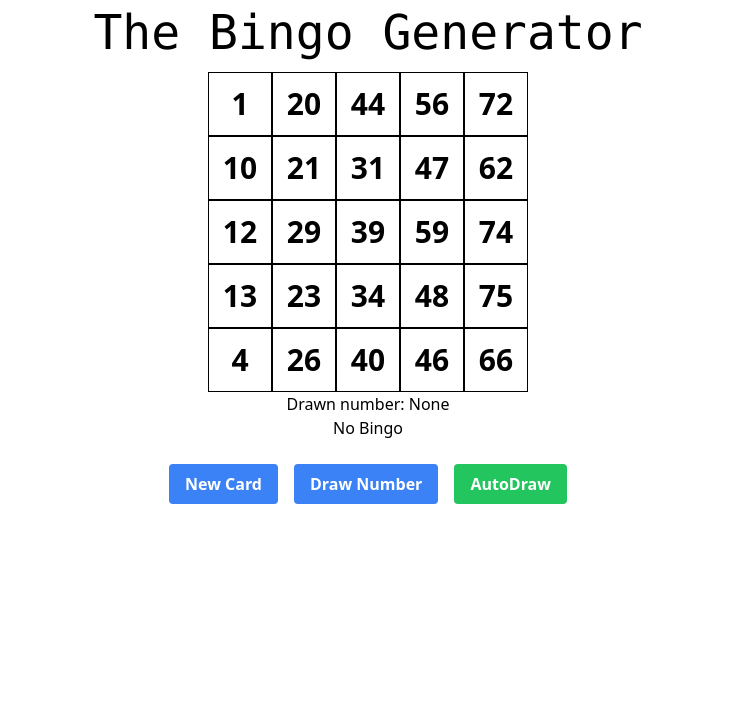
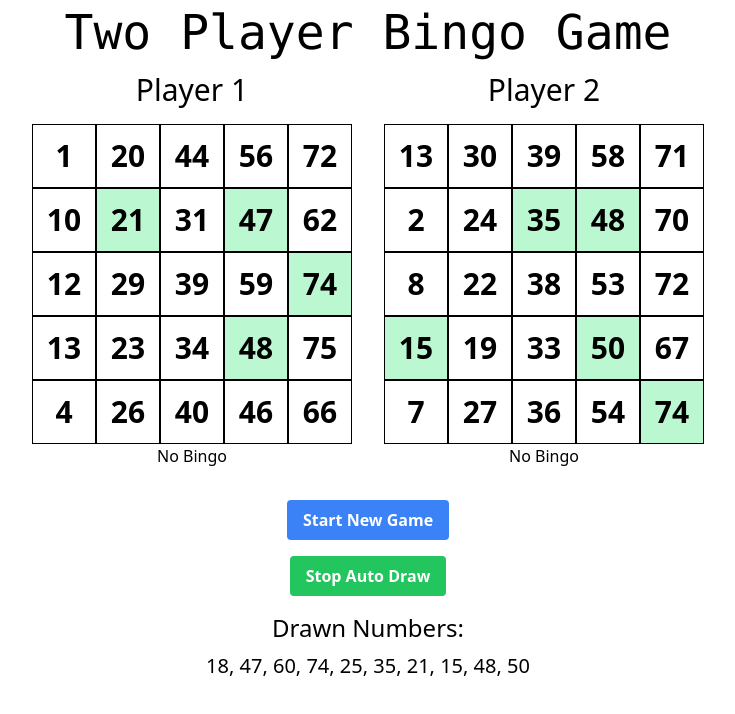
Before and after one commit to berndhobbie/bingoSvelte, a Svelte app: page / in a window 1280 px wide. Shown: the top 714 px of the page, without its empty margins (272-1007 px from the left). Built offline with nearby package versions, Linux system fonts and the light colour scheme.

Commit message:
made a two player game from it

```diff
--- a/src/App.svelte
+++ b/src/App.svelte
@@ -2,29 +2,41 @@
   import "./app.css";
   import NumberGrid from "./components/NumberGrid.svelte";
   import { BingoCard } from "./lib/bingoCard";
+  import type { BingoLine } from "./lib/bingoCard";
   import { onMount } from "svelte";
   import { drawnNumbers } from "./lib/store";
-  import { fly } from "svelte/transition";
 
-  let cardNumbers: number[][] = [];
+  let cardNumbers1: number[][] = [];
+  let cardNumbers2: number[][] = [];
+  let bingoLines1: BingoLine[] = [];
+  let bingoLines2: BingoLine[] = [];
   let drawnNumber: number;
-  let bingoCard: BingoCard;
-  let isBingo = false;
+  let bingoCard1: BingoCard;
+  let bingoCard2: BingoCard;
+  let isBingo1 = false;
+  let isBingo2 = false;
   let autoDrawInterval: ReturnType<typeof setInterval> | null = null;
   let allNumbersDrawn = false;
-  let autoDrawIntervalTime = 50;
+  let autoDrawIntervalTime = 500;
 
   $: {
     allNumbersDrawn = drawnNumber === null;
   }
 
   onMount(() => {
-    genNewCard();
+    startGame();
   });
 
+  const startGame = () => {
+    genNewCard();
+    autoDraw();
+  };
+
   const genNewCard = () => {
-    bingoCard = new BingoCard();
-    cardNumbers = bingoCard.getCard();
+    bingoCard1 = new BingoCard();
+    bingoCard2 = new BingoCard();
+    cardNumbers1 = bingoCard1.getCard();
+    cardNumbers2 = bingoCard2.getCard();
     drawnNumbers.set(new Set<number>());
 
     if (autoDrawInterval) {
@@ -34,7 +46,7 @@
   };
 
   const drawNumber = () => {
-    drawnNumber = bingoCard.drawNumber();
+    drawnNumber = bingoCard1.drawNumber();
     if (drawnNumber === null) {
       if (autoDrawInterval) {
         clearInterval(autoDrawInterval);
@@ -52,7 +64,7 @@
     if (autoDrawInterval === null) {
       autoDrawInterval = setInterval(() => {
         drawNumber();
-        if (isBingo) {
+        if (isBingo1 || isBingo2) {
           clearInterval(autoDrawInterval);
           autoDrawInterval = null;
         }
@@ -64,55 +76,71 @@
   };
 
   $: {
-    if (bingoCard) {
-      bingoCard.getDrawnNumbers().clear();
+    if (bingoCard1 && bingoCard2) {
+      bingoCard1.getDrawnNumbers().clear();
+      bingoCard2.getDrawnNumbers().clear();
       for (const number of $drawnNumbers) {
-        bingoCard.getDrawnNumbers().add(number);
+        bingoCard1.getDrawnNumbers().add(number);
+        bingoCard2.getDrawnNumbers().add(number);
       }
-      isBingo = bingoCard.checkBingo();
+      const result1 = bingoCard1.checkBingo();
+      const result2 = bingoCard2.checkBingo();
+      isBingo1 = result1.hasBingo;
+      isBingo2 = result2.hasBingo;
+      bingoLines1 = result1.lines;
+      bingoLines2 = result2.lines;
     }
   }
 </script>
 
-{#if cardNumbers && bingoCard}
+<div>
   <div class="flex flex-col p-2 items-center">
-    <h1 class="text-5xl mb-4 font-mono">The Bingo Generator</h1>
-    <NumberGrid {cardNumbers} {drawnNumbers} />
-    <p>Drawn number: {drawnNumber || "None"}</p>
-    <p>{isBingo ? "Bingo!" : "No Bingo"}</p>
-    {#if isBingo}
-      <h1
-        class="text-5xl mb-4 font-mono"
-        transition:fly={{ delay: 0, duration: 1000, x: 0, y: -50, opacity: 0 }}
-        style="opacity: {isBingo ? 1 : 0};"
-      >
-        Congratulations! 🎉
-      </h1>
+    <h1 class="text-5xl mb-4 font-mono">Two Player Bingo Game</h1>
+    <div class="flex flex-row space-x-8">
+      {#if cardNumbers1 && bingoCard1}
+        <div class="flex flex-col items-center">
+          <h2 class="text-3xl mb-4">Player 1</h2>
+          <NumberGrid
+            cardNumbers={cardNumbers1}
+            {drawnNumbers}
+            bingoLines={bingoLines1}
+          />
+          <p>{isBingo1 ? "Bingo!" : "No Bingo"}</p>
+        </div>
+      {/if}
+      {#if cardNumbers2 && bingoCard2}
+        <div class="flex flex-col items-center">
+          <h2 class="text-3xl mb-4">Player 2</h2>
+          <NumberGrid
+            cardNumbers={cardNumbers2}
+            {drawnNumbers}
+            bingoLines={bingoLines2}
+          />
+          <p>{isBingo2 ? "Bingo!" : "No Bingo"}</p>
+        </div>
       {/if}
     </div>
-{/if}
 
-<div class="flex justify-center space-x-4 my-4">
     <button
-    class="bg-blue-500 hover:bg-blue-700 text-white font-bold py-2 px-4 rounded"
-    on:click={genNewCard}
+      class="bg-blue-500 hover:bg-blue-700 text-white font-bold py-2 px-4 mt-8 rounded"
+      on:click={startGame}
     >
-    New Card
+      Start New Game
     </button>
     <button
-    class="bg-blue-500 hover:bg-blue-700 text-white font-bold py-2 px-4 rounded"
-    on:click={drawNumber}
-  >
-    Draw Number
-  </button>
-  <button
-    class="bg-green-500 hover:bg-green-700 text-white font-bold py-2 px-4 rounded"
+      class="bg-green-500 hover:bg-green-700 text-white font-bold py-2 px-4 mt-4 rounded"
       on:click={autoDraw}
     >
-    AutoDraw
+      {autoDrawInterval === null ? "Start Auto Draw" : "Stop Auto Draw"}
     </button>
+    {#if allNumbersDrawn}
+      <p class="text-xl mt-4">All numbers have been drawn!</p>
+    {/if}
+    <div class="mt-4 flex flex-col justify-center items-center">
+      <h2 class="text-2xl mb-2">Drawn Numbers:</h2>
+      <p class="text-xl">
+        {Array.from($drawnNumbers).join(", ") || "None"}
+      </p>
     </div>
-
-{#if allNumbersDrawn}
-  <p class="text-red-600">All possible numbers have been drawn.</p>
-{/if}
+  </div>
+</div>
--- a/src/components/NumberGrid.svelte
+++ b/src/components/NumberGrid.svelte
@@ -1,6 +1,7 @@
 <script lang="ts">
   export let cardNumbers;
   export let drawnNumbers;
+  export let bingoLines;
   import { fly } from "svelte/transition";
   import { quintOut } from "svelte/easing";
 </script>
@@ -11,6 +12,21 @@
       <div
         class="border border-black p-2 font-extrabold flex justify-center items-center h-16 w-16 text-3xl"
         class:bg-green-200={$drawnNumbers.has(cell)}
+        class:highlighted={bingoLines.some(
+          (line) =>
+            line.numbers &&
+            ((line.type === "row" &&
+              line.index === rowIndex &&
+              line.numbers.includes(cell)) ||
+              (line.type === "column" &&
+                line.index === cellIndex &&
+                line.numbers.includes(cell)) ||
+              (line.type === "diagonal" &&
+                (line.index === 0
+                  ? rowIndex === cellIndex
+                  : rowIndex === 4 - cellIndex) &&
+                line.numbers.includes(cell)))
+        )}
         in:fly={{ delay: 250, duration: 250, easing: quintOut }}
       >
         {#if cell}
@@ -20,3 +36,10 @@
     {/each}
   {/each}
 </div>
+
+<style>
+  .highlighted {
+    background-color: red !important;
+    color: white !important;
+  }
+</style>
--- a/src/lib/bingoCard.ts
+++ b/src/lib/bingoCard.ts
@@ -1,3 +1,12 @@
+export type BingoLine = {
+  type: "row" | "column" | "diagonal";
+  index: number;
+};
+export type BingoResult = {
+  hasBingo: boolean;
+  lines: BingoLine[];
+};
+
 export class BingoCard {
   private static readonly ROW_SIZE = 5;
   private static readonly COLUMN_SIZE = 5;
@@ -78,13 +87,17 @@ export class BingoCard {
     return this.card.every((number) => this.drawnNumbers.has(number));
   }
 
-  checkBingo(): boolean {
+  checkBingo(): BingoResult {
     const card2DArray = this.getCard();
+    let hasBingo = false;
+    let lines: BingoLine[] = [];
 
     // Check rows
-    for (const row of card2DArray) {
+    for (let rowIndex = 0; rowIndex < card2DArray.length; rowIndex++) {
+      const row = card2DArray[rowIndex];
       if (row.every((number) => this.drawnNumbers.has(number))) {
-        return true;
+        hasBingo = true;
+        lines.push({ type: "row", index: rowIndex });
       }
     }
 
@@ -98,7 +111,8 @@ export class BingoCard {
         }
       }
       if (isBingo) {
-        return true;
+        hasBingo = true;
+        lines.push({ type: "column", index: col });
       }
     }
 
@@ -111,7 +125,8 @@ export class BingoCard {
       }
     }
     if (isDiagonalBingo) {
-      return true;
+      hasBingo = true;
+      lines.push({ type: "diagonal", index: 0 });
     }
 
     // Check diagonal top-right to bottom-left
@@ -123,9 +138,10 @@ export class BingoCard {
       }
     }
     if (isDiagonalBingo) {
-      return true;
+      hasBingo = true;
+      lines.push({ type: "diagonal", index: 1 });
     }
 
-    return false;
+    return { hasBingo, lines };
   }
 }
```
Also changed, not shown: 5 other files (tests, documents, lock files or other folders). Lines whose indentation alone changed are shown as unchanged.
